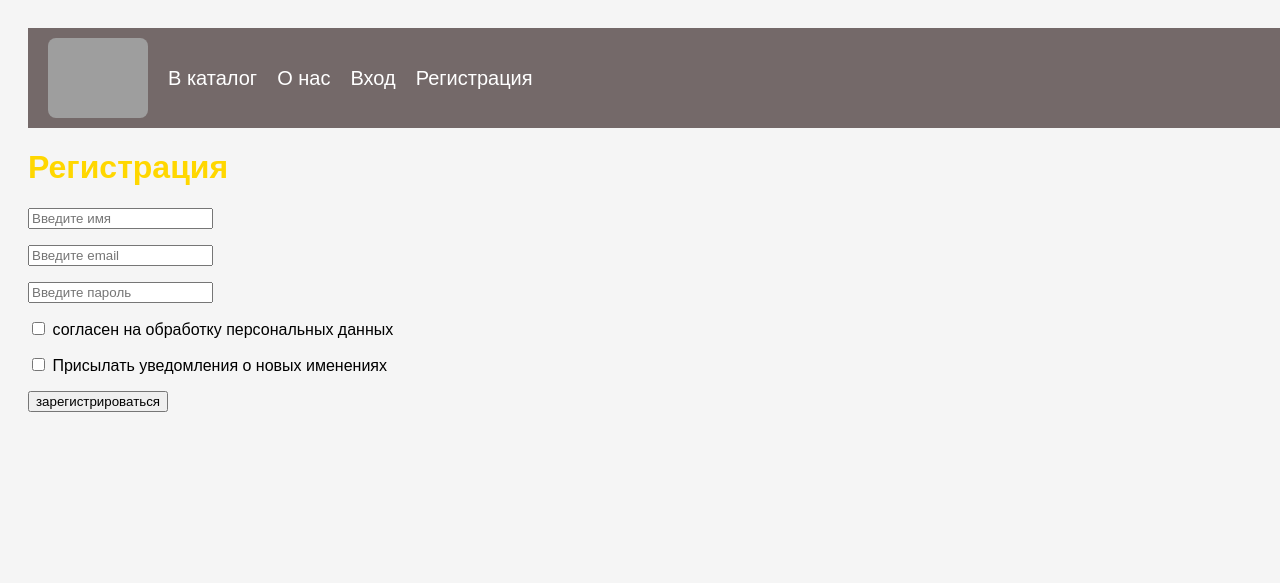
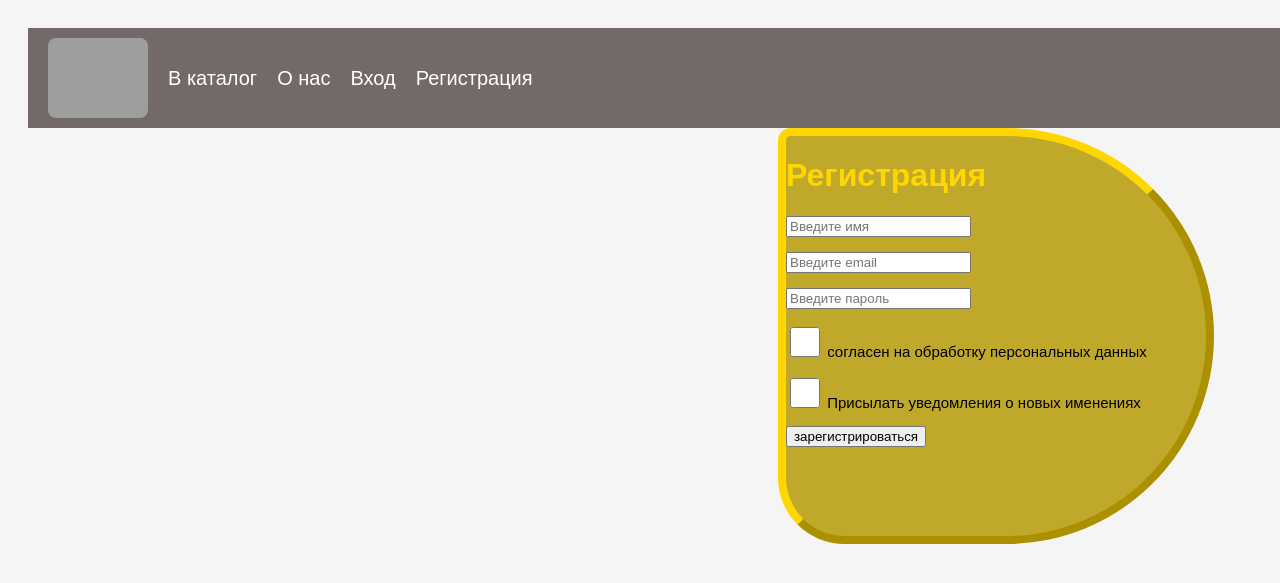
Before and after one commit to sasasas317/inex.html, a PHP site: page /reg.html in a window 1280 px wide. Shown: the top 583 px of the page. Run offline with PHP 8.4, Linux system fonts and the light colour scheme; grey boxes are pictures that could not be loaded.

Commit message:
работа со стилями

```diff
--- a/style.css
+++ b/style.css
@@ -40,6 +40,66 @@
             text-align: center;
             margin-bottom: 30px;
         }
+          .vhod input [type ='text'] {
+            width: 100px ;
+            height: 100px;
+            color:chartreuse ;
+        }
+        .vhod input::placeholder{
+            color: brown;
+            font-size: 20px;
+
+        }
+        .vhodst {
+            height: 400px;
+            width: 420px;
+            background-color: rgba(187, 162, 21, 0.904);
+            float: left;
+            margin-left: 750px;
+            border-width: 8px;
+            border-color: gold;
+            border-style: outset;
+            border-radius: 10px 100px 100px 100px;
+
+        }
+        .reg_nam {
+            font-size: 17px;
+        }
+
+        input[type = 'checkbox']{
+            width: 30px;
+            height: 30px;
+
+        }
+        p{
+            font-size: 15px;
+        }
+        .reg input [type ='text'] {
+            width: 100px ;
+            height: 100px;
+            color:chartreuse ;
+        }
+        .reg input::placeholder{
+            color: brown;
+            font-size: 20px;
+
+        }
+        .regist {
+            height: 400px;
+            width: 420px;
+            background-color: rgba(187, 162, 21, 0.904);
+            float: left;
+            margin-left: 750px;
+            border-width: 8px;
+            border-color: gold;
+            border-style: outset;
+            border-radius: 15px 250px 250px 80px;
+
+        }
+        .reg_nam {
+            font-size: 17px;
+        }
+
 
         /*  карточки кейсов */
         .cases_grid {
```
